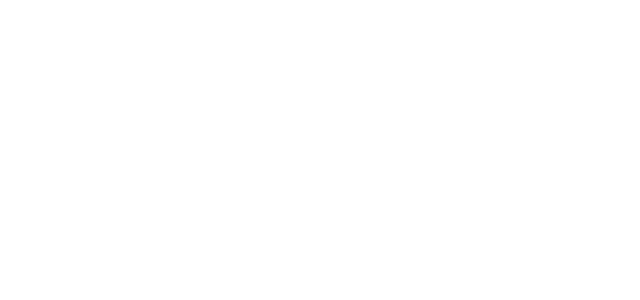
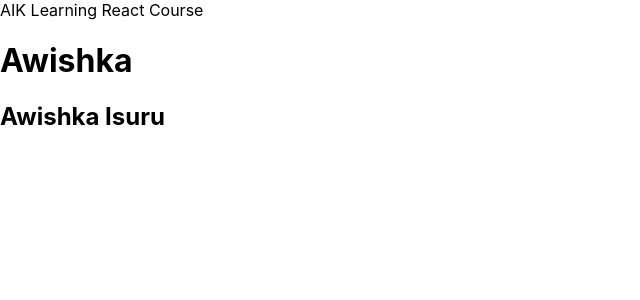
Before and after one commit to Awishka0573/react_basics, a React (Create React App) app: page / in a window 1280 px wide. Shown: the top 300 px of the page, without its empty margins (0-640 px from the left). Built offline with nearby package versions, Linux system fonts and the light colour scheme.

Commit message:
wrap using fragment

```diff
--- a/src/App.js
+++ b/src/App.js
@@ -1,11 +1,15 @@
-import logo from './logo.svg';
 import './App.css';
 
 function App() {
   return (
+    <>
     <div>
+      AIK Learning React Course
+      <h1>Awishka</h1>
 
     </div>
+    <h2>Awishka Isuru</h2>
+    </>
   );
 }
 
```
Also changed, not shown: src/reportWebVitals.js (deleted, +0 -13 lines), src/logo.svg (deleted).
